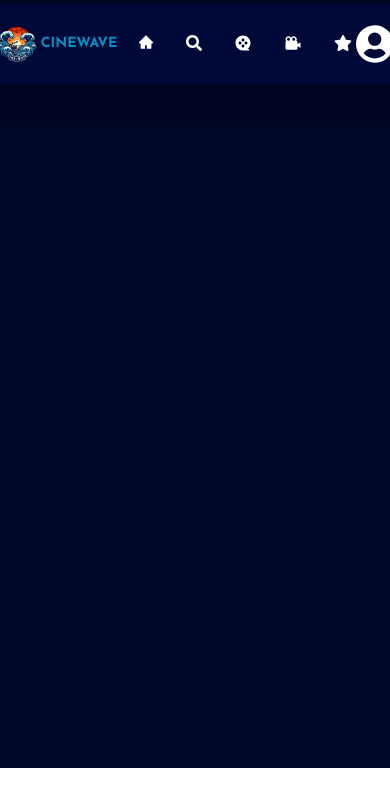
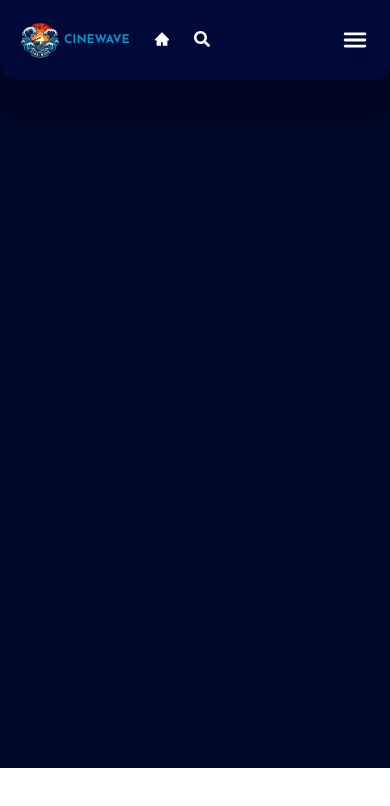
Before and after one commit to mtheuz/cine-wave, a Next.js app: page / in a window 390 px wide. Shown: the top 806 px of the page. Built offline with nearby package versions, Linux system fonts and the light colour scheme.

Commit message:
feat: component LinkItem

```diff
--- a/src/app/component/Container.tsx
+++ b/src/app/component/Container.tsx
@@ -1,10 +1,10 @@
 import { ReactNode } from "react";
 import { twMerge } from "tailwind-merge";
-interface containerProps {
+type Props = {
   children: ReactNode;
   className?: string;
 }
-function Container({ children, className }: containerProps) {
+function Container({ children, className }: Props) {
   const defaultClass = "w-full px-3 mx-auto max-w-grid";
   const clasNameFinal = twMerge(defaultClass, className);
   return <div className={clasNameFinal}>{children}</div>;
--- a/src/app/component/Header.tsx
+++ b/src/app/component/Header.tsx
@@ -1,59 +1,58 @@
 import Image from "next/image";
 import React from "react";
 import logo from "/public/logo.png";
-import Link from "next/link";
 import { AiFillHome } from "react-icons/ai";
 import { FaSearch } from "react-icons/fa";
 import { FaUserCircle } from "react-icons/fa";
 import { RiMovie2Fill } from "react-icons/ri";
 import { BiSolidCameraMovie } from "react-icons/bi";
 import { FaStar } from "react-icons/fa6";
+import { IoMenu } from "react-icons/io5";
+import LinkItem from "./LinkItem";
 
 function Header() {
   return (
-    <div className="flex justify-center ">
-      <header className="flex px-4 justify-between mt-1 bg-blue-secondary h-header-height max-w-header-maxWidht w-auto md:w-full rounded-3xl drop-shadow-xl items-center  fixed">
+    <>
+      <header className="flex px-4 justify-between bg-blue-secondary  h-20 w-full rounded-b-2xl drop-shadow-xl items-center  fixed ">
         <div className="flex items-center">
           <div className="flex items-center ">
-            <Image className="h-12 w-12 md:h-16 md:w-16 " src={logo} alt={"logo"} />
-            <h1 className="font-bold text-font-logo text-sm md:text-lg">CINEWAVE</h1>
+            <Image
+              className="h-12 w-12 md:h-16 md:w-16 "
+              src={logo}
+              alt={"logo"}
+            />
+            <h1 className="font-bold text-font-logo text-xs md:text-lg">
+              CINEWAVE
+            </h1>
           </div>
-          <nav className="flex gap-8 ml-16">
-            <div className="flex text-sm py-1 items-start justify-center gap-2  border-b-2  border-transparent hover:border-white rounded transition duration-700">
+          <nav className="flex gap-6 md:gap-8 ml-6 md:ml-10">
+            <LinkItem nome={"INICIO"}>
               <AiFillHome color="white" size={16} />
-              <Link href={"#"} className="text-white hidden md:flex">
-                INICIO
-              </Link>
-            </div>
-            <div className="flex text-sm py-1  items-center justify-center gap-2  border-b-2  border-transparent hover:border-white rounded transition duration-700">
+            </LinkItem>
+
+            <LinkItem nome={"PESQUISA"}>
               <FaSearch color="white" size={16} />
-              <Link href={"#"} className="text-white hidden md:flex">
-                PESQUISA
-              </Link>
-            </div>
-            <div className="flex text-sm py-1  items-start justify-center gap-2  border-b-2  border-transparent hover:border-white rounded transition duration-700">
+            </LinkItem>
+
+            <LinkItem nome={"FILMES"} className="hidden md:flex">
               <RiMovie2Fill color="white" size={18} />
-              <Link href={"#"} className="text-white hidden md:flex">
-                FILMES
-              </Link>
-            </div>
-            <div className="flex text-sm py-1  items-start justify-center gap-2  border-b-2  border-transparent hover:border-white rounded transition duration-700">
+            </LinkItem>
+
+            <LinkItem nome={"SÉRIES"} className="hidden md:flex">
               <BiSolidCameraMovie color="white" size={18} />
-              <Link href={"#"} className="text-white hidden md:flex">
-                SÉRIES
-              </Link>
-            </div>
-            <div className="flex text-sm py-1  items-start justify-center gap-2  border-b-2  border-transparent hover:border-white rounded transition duration-700">
+            </LinkItem>
+
+            <LinkItem nome={"FAVORITOS"} className="hidden md:flex">
               <FaStar color="white" size={18} />
-              <Link href={"#"} className="text-white hidden md:flex">
-                FAVORITOS
-              </Link>
-            </div>
+            </LinkItem>
           </nav>
         </div>
-        <FaUserCircle className="p-1" color="white" size={50}/>
+        <FaUserCircle className="p-1 hidden md:flex" color="white" size={50} />
+        <button className="p-1 md:hidden">
+          <IoMenu color="white" size={30} />
+        </button>
       </header>
-    </div>
+    </>
   );
 }
 
--- /dev/null
+++ b/src/app/component/LinkItem.tsx
@@ -0,0 +1,23 @@
+import Link from "next/link";
+import React from "react";
+import { twMerge } from "tailwind-merge";
+type Props = {
+    nome : string,
+    children: React.ReactNode,
+    className ?: string
+
+}
+function LinkItem({nome,children, className} : Props) {
+    const defaultClass = "flex text-sm py-2 items-start justify-center gap-2  border-b-2  border-transparent hover:border-white rounded transition duration-700 active:bg-blue-800";
+    const clasNameFinal = twMerge(defaultClass, className);
+  return (
+    <div className={clasNameFinal}>
+      {children}
+      <Link href={"#"} className="text-white hidden md:flex">
+        {nome}
+      </Link>
+    </div>
+  );
+}
+
+export default LinkItem;
--- a/tailwind.config.ts
+++ b/tailwind.config.ts
@@ -18,7 +18,7 @@ const config: Config = {
         'header-height' : '5rem'
       },
       maxWidth:{
-        'header-maxWidht' : '83rem'
+        'header-maxWidht' : '90rem'
       }
 
     },
```
